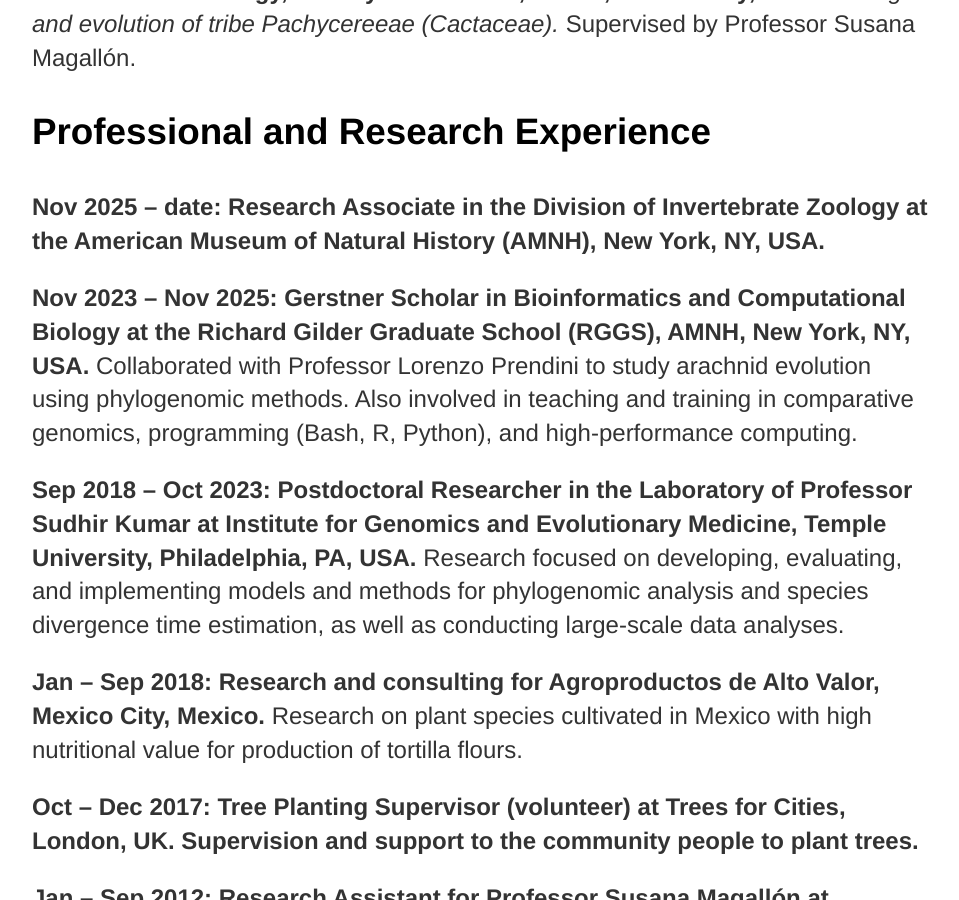
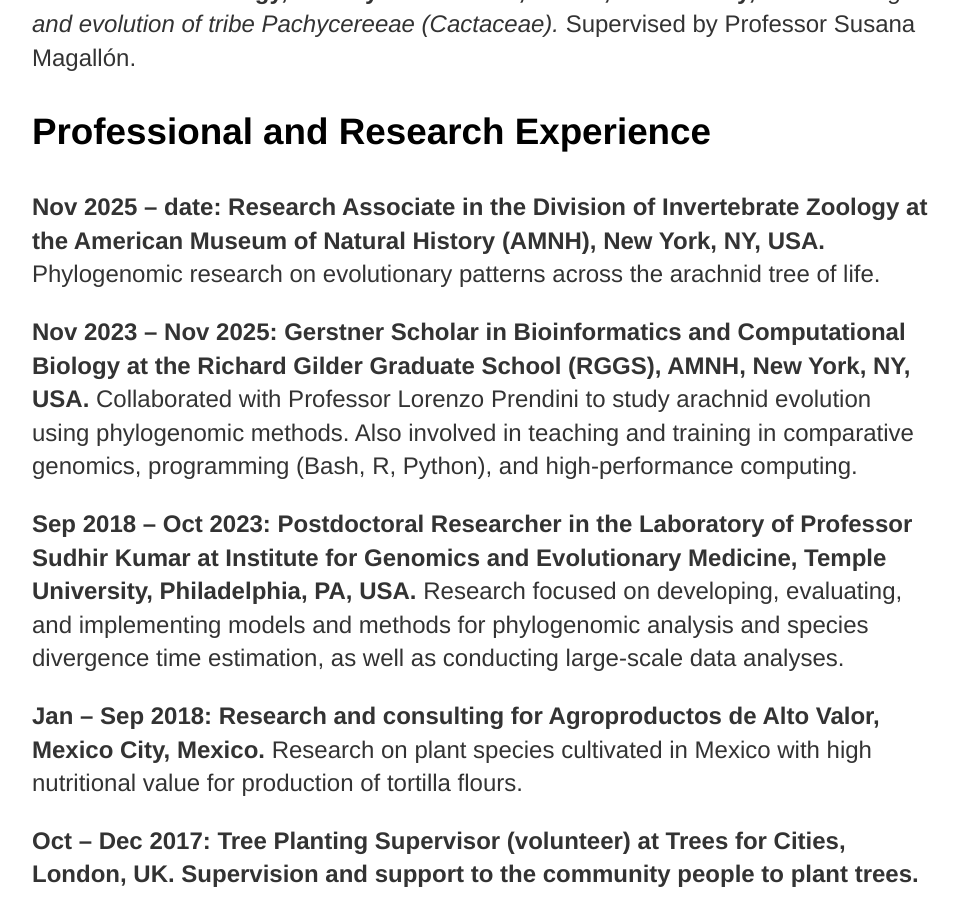
Before and after one commit to josebarbamontoya/josebarbamontoya.github.io, a Jekyll site: the page built from about/index.html, in a window 1280 px wide and 900 px high, scrolled down 1318 px. Shown: the whole window, without its empty margins (160-1119 px from the left). Built offline with Jekyll 4.4.1, drawn with Linux system fonts in a browser that asks for light colours.

Commit message:
Update index.html

```diff
--- a/about/index.html
+++ b/about/index.html
@@ -17,7 +17,7 @@
 			<p><b>2009: B.Sc. in Biology, Faculty of Sciences, UNAM, Mexico City, Mexico.</b> <i>Origin and evolution of tribe Pachycereeae (Cactaceae).</i> Supervised by Professor Susana Magallón.
 
 	<h3><font color="black">Professional and Research Experience</h3>
-			<p><b>Nov 2025 – date: Research Associate in the Division of Invertebrate Zoology at the American Museum of Natural History (AMNH), New York, NY, USA.</b>
+			<p><b>Nov 2025 – date: Research Associate in the Division of Invertebrate Zoology at the American Museum of Natural History (AMNH), New York, NY, USA.</b> Phylogenomic research on evolutionary patterns across the arachnid tree of life.
 			<p><b>Nov 2023 – Nov 2025: Gerstner Scholar in Bioinformatics and Computational Biology at the Richard Gilder Graduate School (RGGS), AMNH, New York, NY, USA.</b> Collaborated with Professor Lorenzo Prendini to study arachnid evolution using phylogenomic methods. Also involved in teaching and training in comparative genomics, programming (Bash, R, Python), and high-performance computing.
 			<p><b>Sep 2018 – Oct 2023: Postdoctoral Researcher in the Laboratory of Professor Sudhir Kumar at Institute for Genomics and Evolutionary Medicine, Temple University, Philadelphia, PA, USA.</b> Research focused on developing, evaluating, and implementing models and methods for phylogenomic analysis and species divergence time estimation, as well as conducting large-scale data analyses.
 			<p><b>Jan – Sep 2018: Research and consulting for Agroproductos de Alto Valor, Mexico City, Mexico.</b> Research on plant species cultivated in Mexico with high nutritional value for production of tortilla flours.
```
